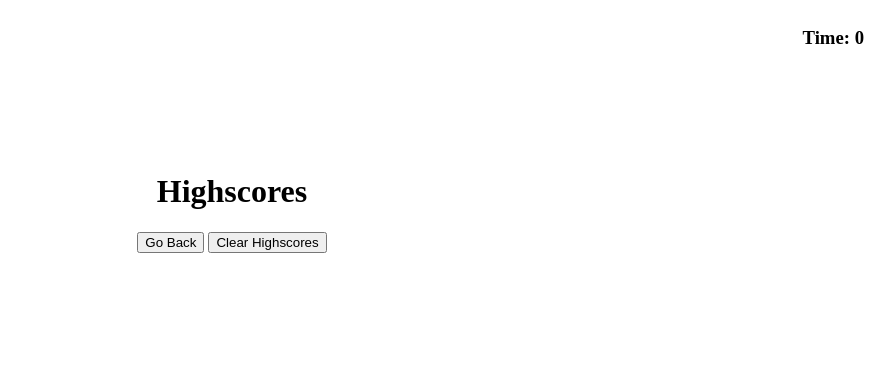
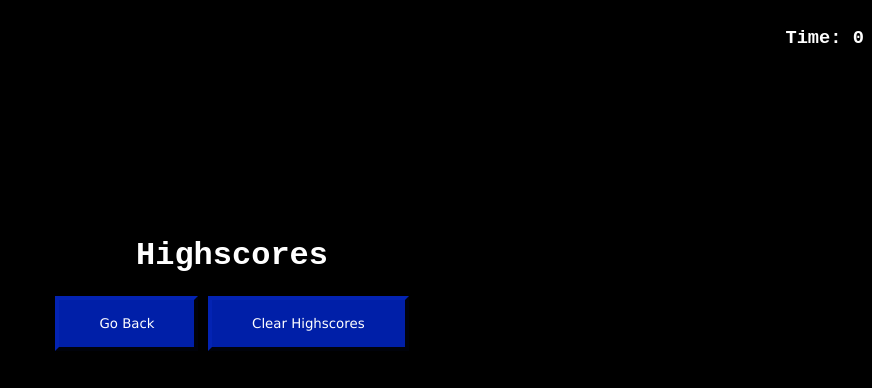
Before and after one commit to TChristensenDrumz/Coding-Quiz, a plain HTML site: page index.html in a window 1280 px wide. Both pictures are taken after a click on the element "View Highscores". Shown: the whole page, without its empty margins (408-1280 px from the left). Drawn offline with Linux system fonts and the light colour scheme; a web font is replaced by a local one.

Commit message:
Added styling and screenshots

```diff
--- a/index.html
+++ b/index.html
@@ -3,11 +3,12 @@
 <head>
     <meta charset="UTF-8">
     <meta name="viewport" content="width=device-width, initial-scale=1.0">
+    <link href="https://fonts.googleapis.com/css2?family=Syne+Mono&display=swap" rel="stylesheet">
     <link rel="stylesheet" href="style.css">
     <title>Code Quiz</title>
 </head>
 <body>
-    <h3 id="highscore" style="color:rgb(70, 17, 156)">View Highscores</h3>
+    <h3 id="highscore" style="color:rgb(12, 237, 245)">View Highscores</h3>
     <h3 id="timer">Time: 0</h3>
     <div class="container">
        <h1 id="header">Coding Quiz Challenge</h1>
@@ -18,16 +19,16 @@
            time by 10 seconds!
        </p>
        <button id="start-quiz">Start Quiz</button>
-       <button class="hide" id="answer-one"></button>
-       <button class="hide" id="answer-two"></button>
-       <button class="hide" id="answer-three"></button>
-       <button class="hide" id="answer-four"></button>
+       <div class="answers"><button class="hide" id="answer-one"></button></div>
+       <div class="answers"><button class="hide" id="answer-two"></button></div>
+       <div class="answers"><button class="hide" id="answer-three"></button></div>
+       <div class="answers"><button class="hide" id="answer-four"></button></div>
 
         <div class="score-form">
             <form class="hide" id="form">
                 <label for="highscore-initials">Enter your name:</label>
                 <input type="text" placeholder="Your name here" name="highscore-initials" id="highscore-initials" />
-                <button  id="submit-score">Submit</button>
+                <button id="submit-score">Submit</button>
             </form>
         </div>
 
--- a/script.js
+++ b/script.js
@@ -34,11 +34,6 @@ var goBack = document.querySelector("#go-back");
 var clearScores = document.querySelector("#clear");
 
 init();
-
-console.log(window);
-console.log(scoreSheet);
-console.log(goBack);
-console.log(clearScores);
 
 // Event that initializes site
 function init(){
--- a/style.css
+++ b/style.css
@@ -1,3 +1,11 @@
+/* font-family: 'Syne Mono', monospace; */
+
+body{
+    background-color: black;
+    color: white;
+    font-family: 'Syne Mono', monospace;
+}
+
 #highscore, #code-quiz {
     float: left;
 }
@@ -18,3 +26,28 @@
 ul {
     list-style-type: none;
 }
+
+.answers {
+    padding: .5rem;
+}
+
+button {
+    background-color: rgb(0, 31, 168);
+    color: white;
+    border-color:  rgb(2, 19, 95);
+    padding: 1rem 2.5rem;
+    border-width: .3rem;
+    font-family: Verdana, Geneva, Tahoma, sans-serif;
+}
+
+#submit-score {
+    padding: 1px 6px;
+    border-width: 2px;
+}
+
+li {
+    background-color: white;
+    color: black;
+    margin-left: 20rem;
+    margin-right: 20rem;
+}
```
Also changed, not shown: images/Init.png (added), images/Quiz.png (added), images/ScoreBoard.png (added), 1 other file.
